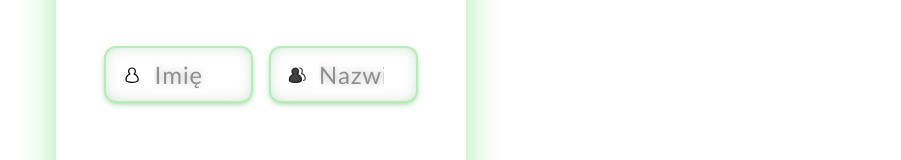
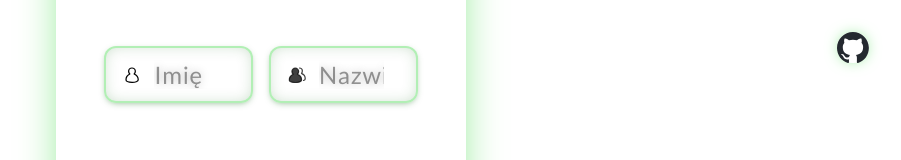
Before and after one commit to Cimlah/data-checker, a plain HTML site: page index.html in a window 1280 px wide. Shown: the top 160 px of the page, without its empty margins (379-1280 px from the left). Drawn offline with Linux system fonts and the light colour scheme.

Commit message:
Added a GitHub icon with a link to this repository

```diff
--- a/css/style.css
+++ b/css/style.css
@@ -61,6 +61,25 @@ body {
     border-right: none;
     border-radius: 0 0 0 16px;
 }
+
+.github-logo {
+    position: fixed;
+    top: 2rem;
+    right: 2rem;
+    border: none;
+    border-radius: 100%;
+    box-shadow: 0px 0px 16px -4px #67E06C;
+
+    display: flex;
+    justify-content: center;
+    align-items: center;
+}
+
+.github-logo img {
+    width: 2rem;
+    height: auto;
+}
+
 main {
     width: 32vw;
     padding: 2rem 3rem 3rem 3rem;
--- a/index.html
+++ b/index.html
@@ -18,6 +18,11 @@
         <p>Wszystkie dane są poprawne</p>
         <div class="timeout-progress"></div>
     </div>
+
+    <a href="https://github.com/Cimlah/data-checker" target="_blank" class="github-logo">
+        <img src="svgs/github-mark.svg" alt="">
+    </a>
+
     <main>
         <div class="input-group full-fr">
             <p class="top-placeholder">E-mail</p>
```
Also changed, not shown: svgs/github-mark.svg (added).
